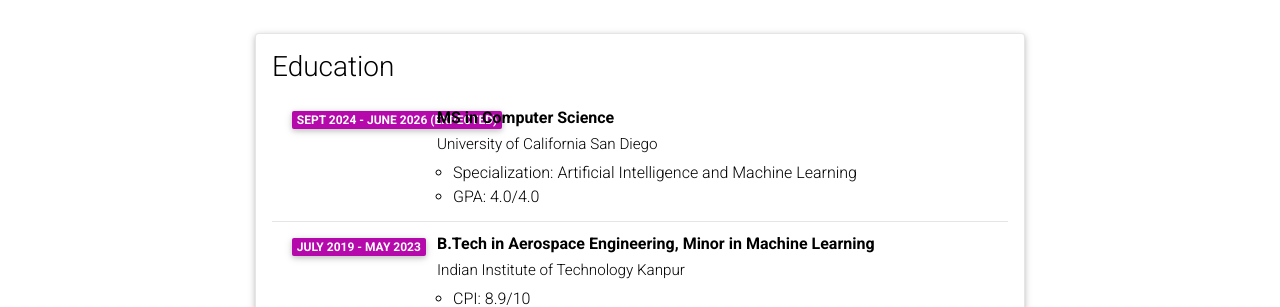
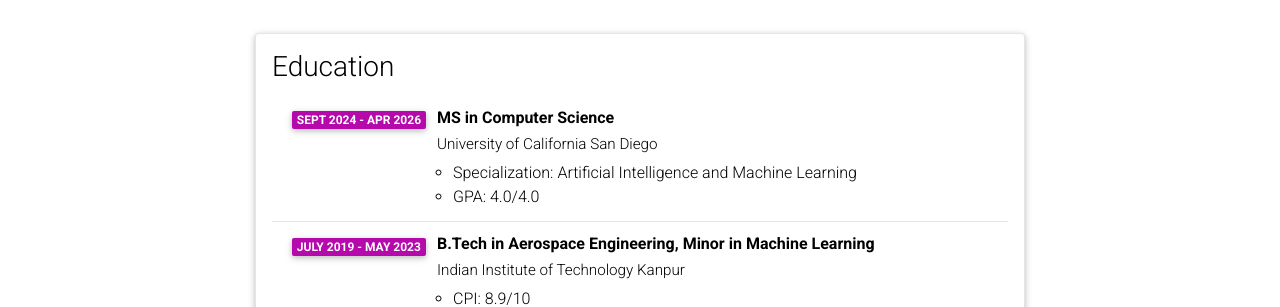
Before and after one commit to shroglck/shroglck.github.io, a Jekyll site: the page built from _pages/cv.md, in a window 1280 px wide and 900 px high. Shown: the part 152-459 px from the top of the window. Built offline with Jekyll 4.4.1, drawn with Linux system fonts in a browser that asks for light colours; comment, search, counter and statistics services are not loaded; a style sheet for code colours, icons or effects is not loaded.

Commit message:
Update cv.yml

```diff
--- a/_data/cv.yml
+++ b/_data/cv.yml
@@ -3,7 +3,7 @@
   contents:
     - title: MS in Computer Science
       institution: University of California San Diego
-      year: Sept 2024 - June 2026 (Expected)
+      year: Sept 2024 - Apr 2026
       description:
         - "Specialization: Artificial Intelligence and Machine Learning"
         - "GPA: 4.0/4.0"
```
